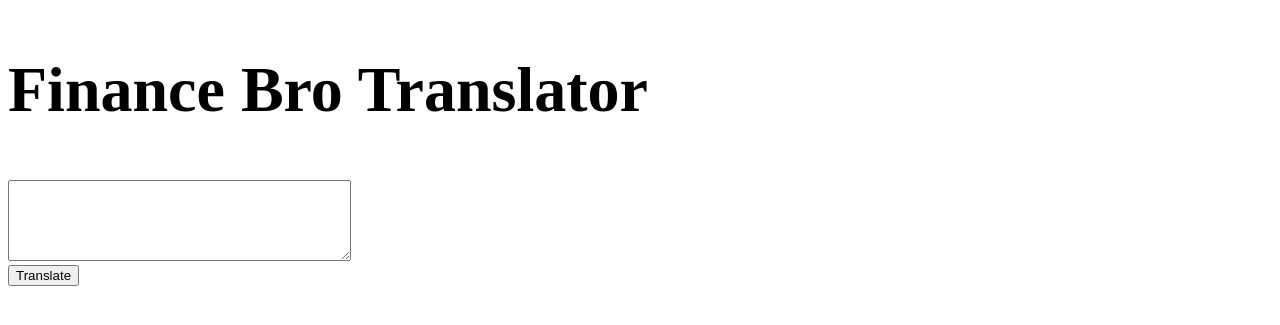
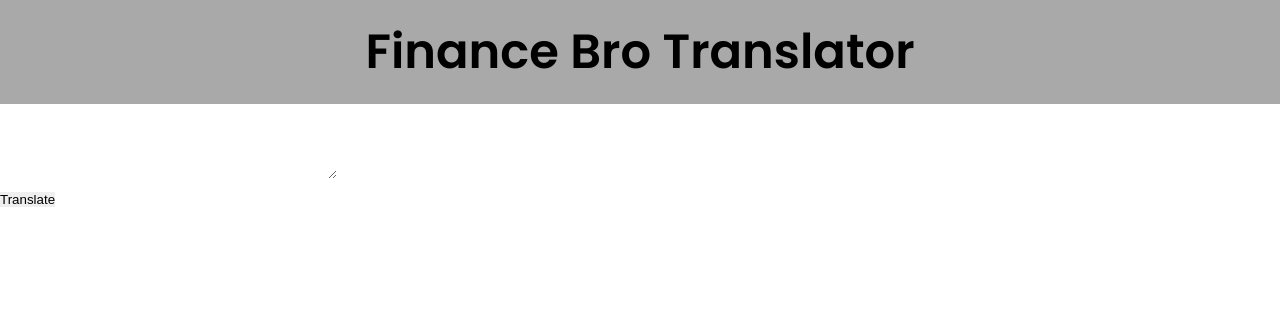
Before and after one commit to henryklinck/finance_translator, a Django app: page / in a window 1280 px wide. Shown: the top 325 px of the page. Run offline with Django 4.2, Linux system fonts and the light colour scheme.

Commit message:
Bug fixes and styling

```diff
--- a/financebrotranslator/app/forms.py
+++ b/financebrotranslator/app/forms.py
@@ -7,3 +7,4 @@ class TranslateForm(forms.Form):
         super().__init__(*args, **kwargs)
         for key, field in self.fields.items():
             field.label = ""
+            field.required = False
--- a/financebrotranslator/app/static/css/styles.css
+++ b/financebrotranslator/app/static/css/styles.css
@@ -1,3 +1,25 @@
-h2 {
-    font-size: 4rem;
+@import url('https://fonts.googleapis.com/css2?family=Poppins:wght@300;400;500;600&display=swap');
+
+* {
+    margin: 0;
+    padding: 0;
+    border: 0;
+    outline: 0;
+    box-sizing: border-box;
+    list-style: none;
+    text-decoration: none;
 }
+
+body {
+    font-family: 'Poppins', sans-serif;
+}
+
+header {
+    background-color: darkgray;
+    padding: 1rem;
+}
+
+.page-title {
+    text-align: center;
+    font-size: 3rem;
+}
--- a/financebrotranslator/app/templates/index.html
+++ b/financebrotranslator/app/templates/index.html
@@ -8,7 +8,9 @@
 </head>
 
 <body>
-    <h2>Finance Bro Translator</h2>
+    <header>
+        <h1 class="page-title">Finance Bro Translator</h1>
+    </header>
     <form action="/" method="post">{% csrf_token %}
         {{ form }} <br>
         <input type="submit" value="Translate">
--- a/financebrotranslator/app/views.py
+++ b/financebrotranslator/app/views.py
@@ -10,9 +10,8 @@ def index(request):
 
     if request.method == 'POST':
         form = TranslateForm(request.POST)
-        if form.is_valid():
+        if form.is_valid() and (request.POST["text"] != ""):
             input_status = True
-            print(request.POST["text"])
             translation = cohere_utils.generate(request.POST["text"])
     else:
         form = TranslateForm()
```
